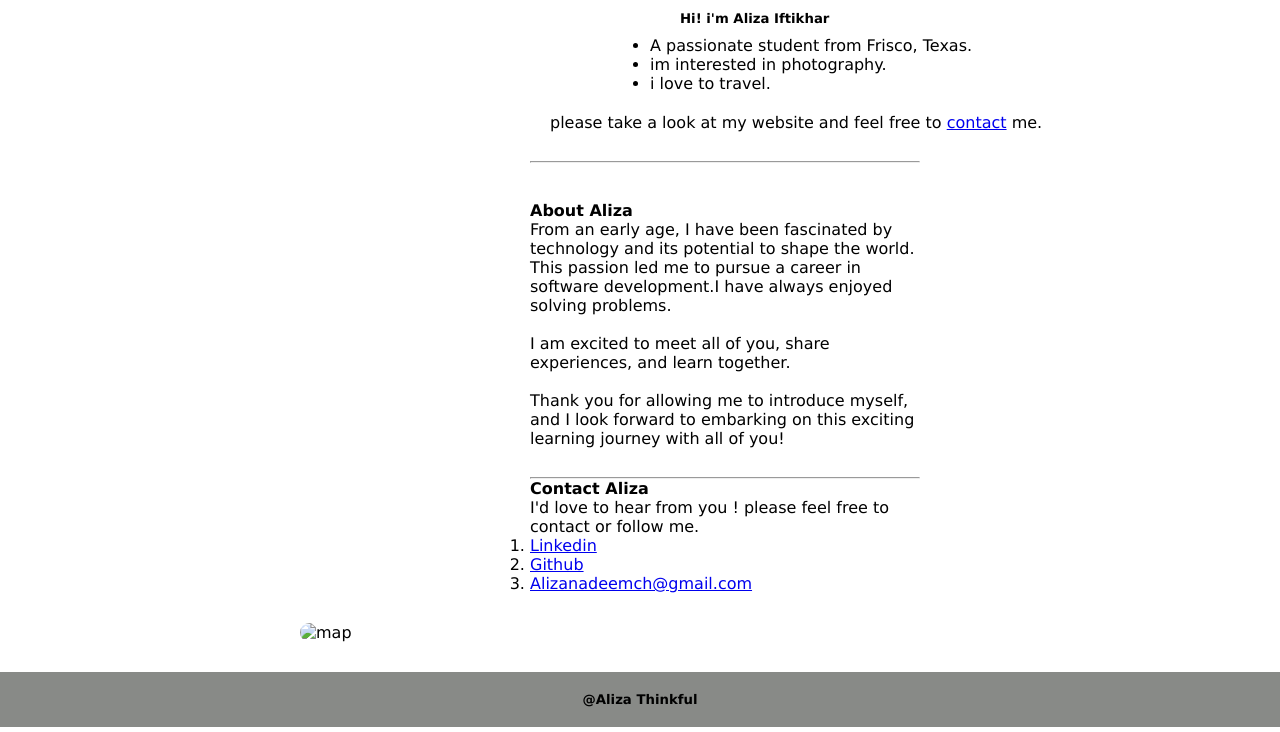
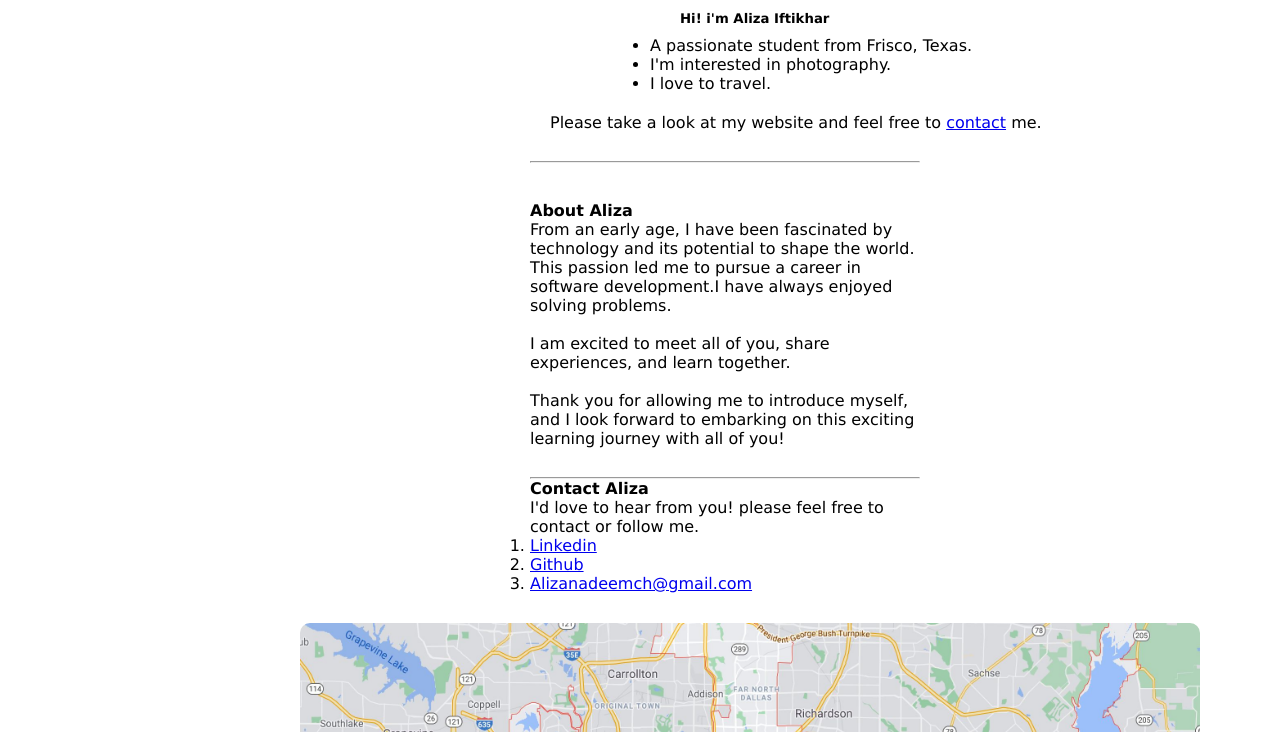
Before and after one commit to alizanadeem/portfolio, a plain HTML site: page index.html in a window 1280 px wide. Shown: the part 488-1220 px from the top of the page. Drawn offline with Linux system fonts and the light colour scheme.

Commit message:
Update index.html

```diff
--- a/index.html
+++ b/index.html
@@ -29,13 +29,13 @@
 <div class="intro">
     <ul>
     <li>A passionate student from Frisco, Texas.</li>
-    <li>  im interested in photography.</li>
-    <li>  i love to travel.</li>
+    <li>I'm interested in photography.</li>
+    <li>I love to travel.</li>
 </ul>
 </div>
 
 <div class="box">
-<p class="website"> please take a look at my website and feel free to
+<p class="website">Please take a look at my website and feel free to
  <a href="#">contact</a> me.</p>
  <br>
 <hr class="line">
@@ -62,7 +62,7 @@
 
 <div class="paragraph">
     <h4>Contact Aliza</h4>
-<p>I'd love to hear from you ! please feel free to contact or follow me.</p>
+<p>I'd love to hear from you! please feel free to contact or follow me.</p>
 
 <ol>
     <li> <a href="https://www.linkedin.com/in/aliza-iftikhar-1653b7213/">Linkedin</a></li>
@@ -73,7 +73,7 @@
     </div>
 
     <div>
-        <img class="map" src="/frisco.jpeg" alt="map">
+        <img class="map" src="/images/frisco.jpeg" alt="map">
     </div>
 
 
@@ -83,17 +83,5 @@
     <h5>@Aliza Thinkful</h5>
 </footer>
 </div>
-
-
-
-
-
-
-
-
-
-
-
-
 </body>
 </html>
```
